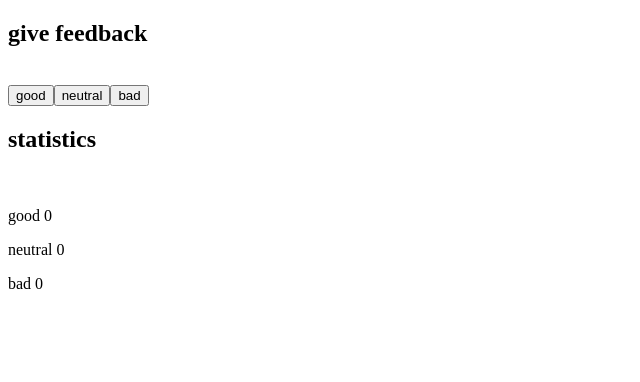
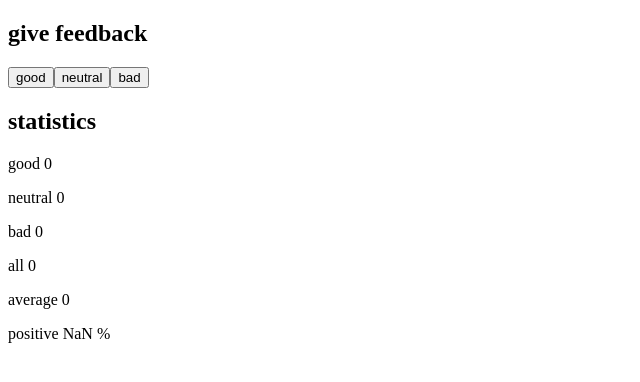
Before and after one commit to mikaton/mooc_fullstack_open_2020, a React (Create React App) app in the folder osa1/unicafe/: page / in a window 1280 px wide. Shown: the top 382 px of the page, without its empty margins (0-640 px from the left). Built offline with nearby package versions, Linux system fonts and the light colour scheme; the HTML template or start-up script is replaced by a standard one.

Commit message:
tehtävä 1.7

```diff
--- a/osa1/unicafe/src/App.js
+++ b/osa1/unicafe/src/App.js
@@ -1,35 +1,47 @@
-import React, {useState} from 'react';
+import React, {useState, useEffect} from 'react';
 
 function App() {
   const [good, setGood] = useState(0);
   const [neutral, setNeutral] = useState(0);
   const [bad, setBad] = useState(0);
+  const [all, setAll] = useState(0);
+  const [positive, setPositive] = useState(0);
+  const [average, setAverage] = useState(0);
 
   const handleGood = () => {
     setGood(good + 1);
+    setAll(all + 1);
   }
 
   const handleNeutral = () => {
     setNeutral(neutral + 1);
+    setAll(all + 1);
   }
 
   const handleBad = () => {
     setBad(bad + 1);
+    setAll(all + 1);
   }
+
+  useEffect(() => {
+    setAverage(good - bad / 3);
+    setPositive(good * 100 / all);
+  });
+
 
   return (
     <div>
       <h2>give feedback</h2>
-      <br />
       <button onClick={handleGood}>good</button>
       <button onClick={handleNeutral}>neutral</button>
       <button onClick={handleBad}>bad</button>
-      <br />
       <h2>statistics</h2>
-      <br />
       <p>good {good}</p>
       <p>neutral {neutral}</p>
       <p>bad {bad}</p>
+      <p>all {all}</p>
+      <p>average {average}</p>
+      <p>positive {positive} %</p>
     </div>
   )
 
```
